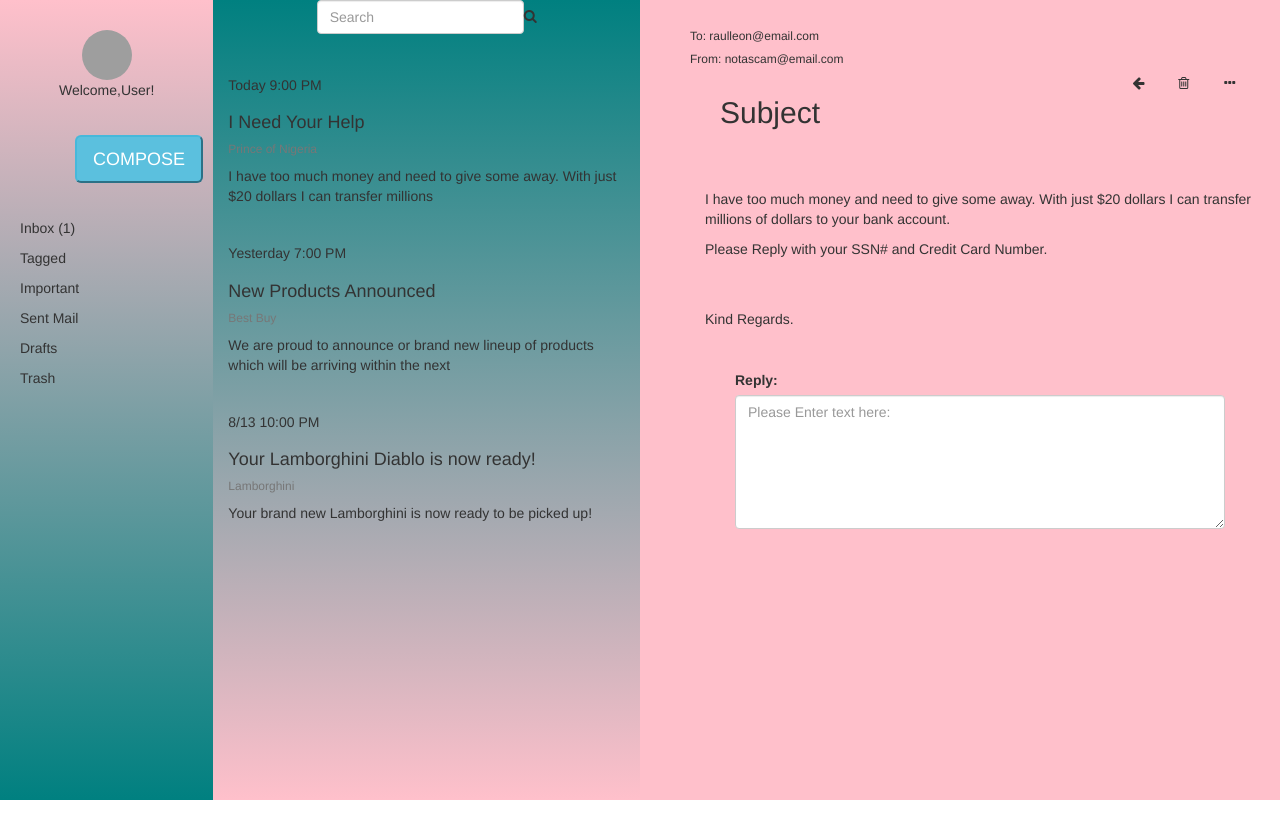
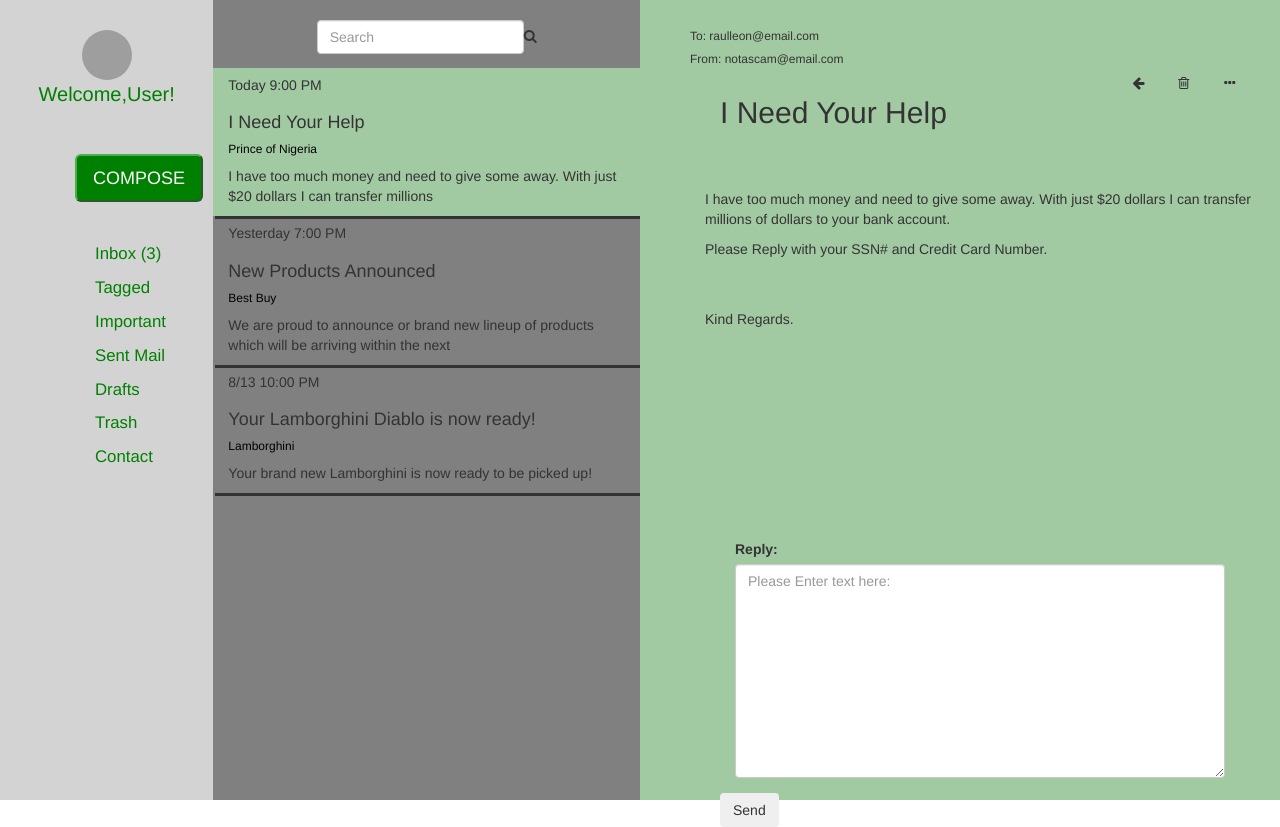
Before and after one commit to rleon2/emailTemplateBVT, a plain HTML site: page index.html in a window 1280 px wide. Before the commit the page ends 800 px from the top, so only its background shows below. Drawn offline with nearby package versions, Linux system fonts and the light colour scheme; files that its build step writes are made by us from their sources; grey boxes are pictures that could not be loaded.

Commit message:
Make cleaner look

```diff
--- a/index.html
+++ b/index.html
@@ -16,28 +16,49 @@
                     <div class="bg"></div>
                         <div class="row" id="profile">
                             <div class="text-center"><img src="https://www.eguardtech.com/wp-content/uploads/2018/08/Network-Profile.png" style="width: 50px; height: 50px; border-radius: 25px;"></div>
-                            <div class="row text-center">Welcome,User!</div>
+                            <div class="row text-center"><p id="greeting">Welcome,User!</p></div>
                         </div>
-                        <div class="row text-center" id="compose-button"><button class="btn-lg btn-info text-center" >COMPOSE</button></div>
+                        <div class="row text-center" id="compose-button"><button class="btn-lg btn-success text-center" >COMPOSE</button></div>
                         <div class="headings">
-                        <div class="row"><p>Inbox (1)</p></div>
-                        <div class="row"><p>Tagged</p></div>
-                        <div class="row"><p>Important</p></div>
-                        <div class="row"><p>Sent Mail</p></div>
-                        <div class="row"><p>Drafts</p></div>
-                        <div class="row"><p>Trash</p></div>
+
+                        <div class="collapse navbar-collapse">
+                            <ul class="sidebar-nav">
+
+                                <li>
+                                    <a href="#">Inbox (3)</a>
+                                </li>
+                                <li>
+                                    <a href="#">Tagged</a>
+                                </li>
+                                <li>
+                                    <a href="#">Important</a>
+                                </li>
+                                <li>
+                                    <a href="#">Sent Mail</a>
+                                </li>
+                                <li>
+                                    <a href="#">Drafts</a>
+                                </li>
+                                <li>
+                                    <a href="#">Trash</a>
+                                </li>
+                                <li>
+                                    <a href="#">Contact</a>
+                                </li>
+                            </ul>
+                        </div>
                         </div>
                 </div>
 
                 <div class="col-lg-4" id="middle-column">
-                    <div class="row">
+                    <div class="row" style="margin-top: 20px;">
                         <form class="form-inline text-center" action="/action_page.php">
                             <span></i><input class="form-control mr-sm-2" type="text" placeholder="Search"><i class="fa fa-search" aria-hidden="true"></i></span>
                           </form>
                     </div>
 <!--Email Box Message #1-->
-                    <div class="row">
-                        <div class="card col-lg-12 email-box" style="margin-top: 20px;">
+                    <div class="row" id="first">
+                        <div class="card col-lg-12 email-box">
                             <div class="card-body">
                               <h5>Today 9:00 PM</h5>
                               <h3 class="card-title">I Need Your Help</h3>
@@ -49,7 +70,7 @@
                     </div>
 <!--Email Box Message #2-->
                     <div class="row">
-                        <div class="card col-lg-12 email-box" style="margin-top: 20px;">
+                        <div class="card col-lg-12 email-box">
                             <div class="card-body">
                               <h5>Yesterday 7:00 PM</h5>
                               <h3 class="card-title">New Products Announced</h3>
@@ -61,7 +82,7 @@
                     </div>
 <!--Email Box Message #3-->
                     <div class="row">
-                        <div class="card col-lg-12 email-box" style="margin-top: 20px;">
+                        <div class="card col-lg-12 email-box">
                             <div class="card-body">
                               <h5>8/13 10:00 PM</h5>
                               <h3 class="card-title">Your Lamborghini Diablo is now ready!</h3>
@@ -82,7 +103,7 @@
                             </div>
                         <div class="col-lg-12">
                             <div  id= "subject-line" class="row">
-                                <div class="col-sm-9"><h2>Subject</h2></div>
+                                <div class="col-sm-9"><h2>I Need Your Help</h2></div>
                                 <div class="col-sm-1"><i class="fa fa-arrow-left" aria-hidden="true"></i></div>
                                 <div class="col-sm-1"><i class="fa fa-trash-o" aria-hidden="true"></i></div>
                                 <div class="col-sm-1"><i class="fa fa-ellipsis-h" aria-hidden="true"></i></div>
@@ -94,17 +115,20 @@
                                 <p>Please Reply with your SSN# and Credit Card Number.</p>
                                 <p style="margin-top: 50px;">Kind Regards.</p>
                         </div>
-                                <div class="col-lg-12">
 
-                                </div>
                             </div>
                         <div class="col-lg-12">
-                            <div class="row" id="messg-box">
+                            <div class="row" id="messg-box" style="margin-top: 200px;">
                                     <div class="col-lg-12">
                                 <div class="form-group col-lg-12">
                                     <label for="exampleFormControlTextarea1">Reply:</label>
-                                    <textarea class="form-control" id="exampleFormControlTextarea1" rows="6" placeholder="Please Enter text here:"></textarea>
+                                    <textarea class="form-control" id="exampleFormControlTextarea1" rows="10" placeholder="Please Enter text here:"></textarea>
                                   </div>
+                                <div class="col-sm-1">
+                                    <div class="row">
+                                        <button type="button" class="btn btn-secondary">Send</button>
+                                    </div>
+                                </div>
                                   </div>
                             </div>
                         </div>
--- a/stylesEmail.css
+++ b/stylesEmail.css
@@ -1,60 +1,83 @@
-html, body{
-    height: 100%;
-    width: 100vw;
+.btn-lg{
+    background-color: green;
+    color: white;
+}
+.card{
+    box-shadow: 2px 3px;
+}
+.card-subtitle{
+    color: black;
+}
+.card-title{
+    font-size: large;
 
 }
-#test{
-    width: 100%;
+.card-title:hover{
+    color: black;
 }
-
-#left-column{
-    background-color: darkgrey;
-    height: 100%;
-    background-image: linear-gradient(pink, teal);
-}
-
-#middle-column{
-    background-color: gainsboro;
-    height: 100%;
-    background-image: linear-gradient(teal, pink);
-}
-#right-column{
-    background-color: pink;
-    height: 100%;
-}
-
 #compose-button{
     margin: 35px;
     margin-left: 60px;
 }
 #compose-button:hover{
-    color: salmon;
+
+    cursor:pointer;
 }
+.email-box:hover{
+    background-color: rgb(162, 202, 162);
+    color: black;
+    border: black ridge;
 
+}
+#first{
+    background-color: rgb(162, 202, 162);
+
+}
+#greeting{
+    color:green;
+    font-size: 20px;
+}
 .headings{
     margin: 20px;
 }
+#left-column{
+    background-color: lightgray;
+    height: 100%;
+}
+#messg-box{
+    bottom: 0;
+    margin-top: 40px;
+    margin-top: 30px;
+}
+#middle-column{
+    background-color: grey;
+    height: 100%;
+}
+#profile{
+    margin-top: 30px;
+}
+#right-column{
+    background-color: rgb(162, 202, 162);
+    height: 100%;
+}
+.sidebar-nav{
 
-.card-title{
-    font-size: large;
+    width: 250px;
+    list-style: none;
 }
-
-.email-box:hover{
-    background-color: pink;
+.sidebar-nav li a{
+    padding: 5px;
+    display: block;
+    text-decoration: none;
+    color: green;
+    font-size: larger;
 }
-
+.sidebar-nav li a:hover{
+    color: white;
+}
 #subject-line{
     margin-bottom: 50px;
 }
-#messg-box{
-    margin-top: 30px;
+#test{
+    width: 100%;
 }
-
-#profile{
-    margin-top: 30px;
-}
-
-#messg-box{
-
-    bottom: 0;
-}
```
